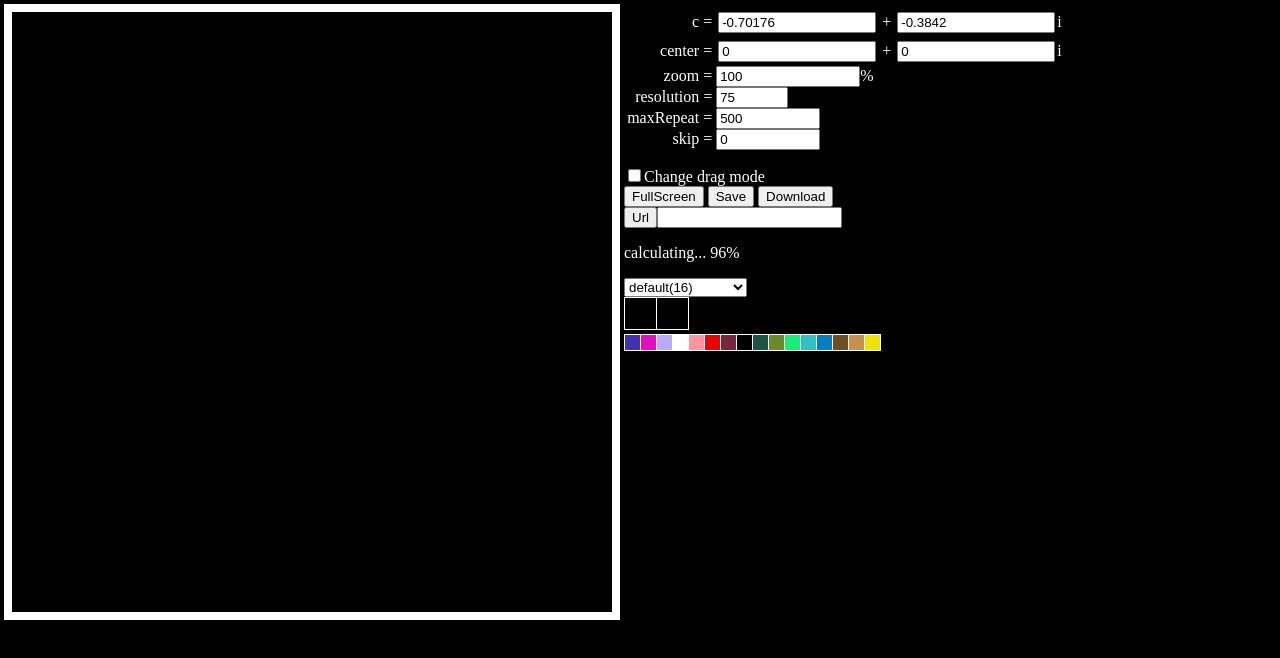
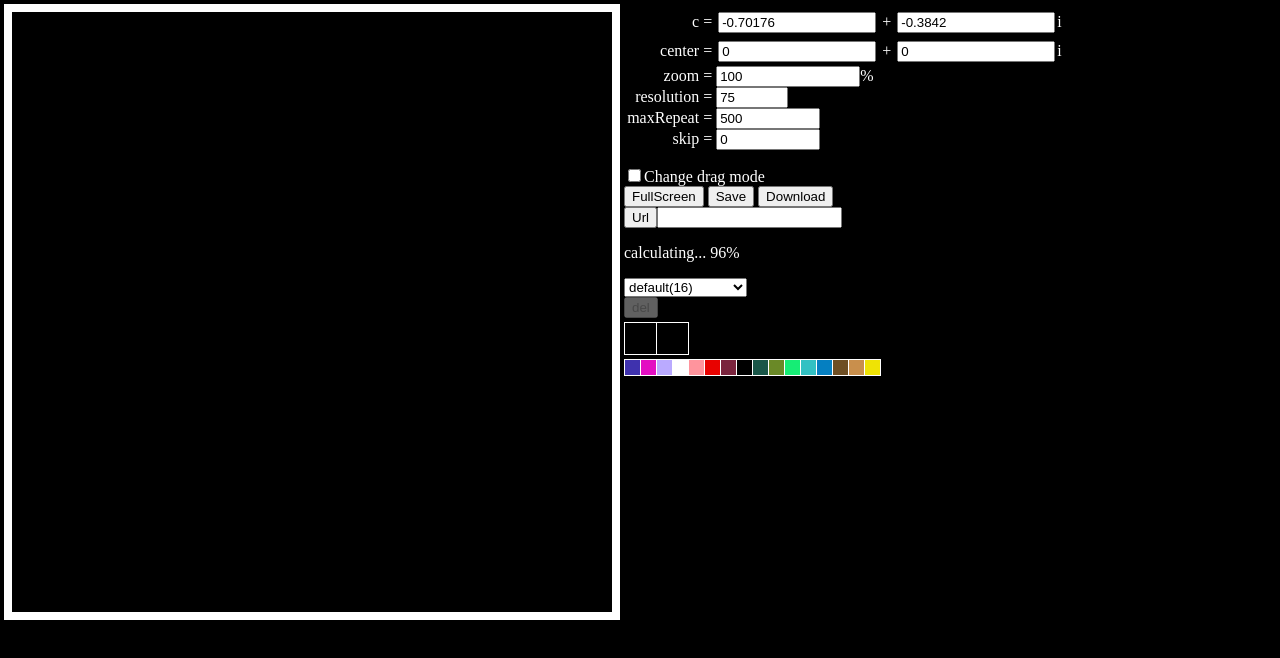
Before and after one commit to cuboktahedron/Fractal, a plain HTML site: page julia/index.html in a window 1280 px wide. Drawn offline with Linux system fonts and the light colour scheme.

Commit message:
add colorset deletion

```diff
--- a/julia/css/style.css
+++ b/julia/css/style.css
@@ -121,6 +121,10 @@ body {
     width: 32px;
   }
 
+  #colorsets .buttons {
+    margin-bottom: 4px;
+  }
+
   #ordinal-colors .ordinal-colors-row {
     display: table-row;
   }
--- a/julia/index.html
+++ b/julia/index.html
@@ -51,6 +51,9 @@
   </div>
   <div id="colorsets">
     <select id="sel-colors"></select>
+    <div class="buttons">
+      <input id="op-del-color" type="button" value="del">
+    </div>
     <div id="special-colors">
       <div id="background-color"></div>
       <div id="final-color"></div>
--- a/julia/js/colorsets.js
+++ b/julia/js/colorsets.js
@@ -10,7 +10,8 @@ const colorPalettes = [
       "#ff949d", "#e80200", "#7a243d", "#000000",
       "#195648", "#6a8927", "#16ed75", "#32c1c3",
       "#057fc1", "#6e4e23", "#c98f4c", "#efe305",
-    ]
+    ],
+    preset: true
   }, {
     name: 'grayscale(16)',
     background: '#000',
@@ -20,7 +21,8 @@ const colorPalettes = [
       "#444", "#555", "#666", "#777",
       "#888", "#999", "#aaa", "#bbb",
       "#ccc", "#ddd", "#eee", "#fff",
-    ]
+    ],
+    preset: true
   }, {
     name: 'grayscale(256)',
     background: '#000',
@@ -90,7 +92,8 @@ const colorPalettes = [
       "#f4f4f4", "#f5f5f5", "#f6f6f6", "#f7f7f7",
       "#f8f8f8", "#f9f9f9", "#fafafa", "#fbfbfb",
       "#fcfcfc", "#fdfdfd", "#fefefe", "#ffffff",
-    ]
+    ],
+    preset: true
   }, {
     name: 'black-blue(256)',
     background: '#000',
@@ -160,7 +163,8 @@ const colorPalettes = [
       "#0000f4", "#0000f5", "#0000f6", "#0000f7",
       "#0000f8", "#0000f9", "#0000fa", "#0000fb",
       "#0000fc", "#0000fd", "#0000fe", "#0000ff",
-    ]
+    ],
+    preset: true
   }, {
     name: 'black-green(256)',
     background: '#000',
@@ -230,7 +234,8 @@ const colorPalettes = [
       "#00f400","#00f500","#00f600","#00f700",
       "#00f800","#00f900","#00fa00","#00fb00",
       "#00fc00","#00fd00","#00fe00","#00ff00",
-    ]
+    ],
+    preset: true
   }, {
     name: 'black-red(256)',
     background: '#000',
@@ -300,7 +305,8 @@ const colorPalettes = [
       "#f40000","#f50000","#f60000","#f70000",
       "#f80000","#f90000","#fa0000","#fb0000",
       "#fc0000","#fd0000","#fe0000","#ff0000",
-    ]
+    ],
+    preset: true
   }, {
     name: 'binary',
     background: '#000',
@@ -308,7 +314,8 @@ const colorPalettes = [
     colors: [
       "#000",
       "#fff",
-    ]
+    ],
+    preset: true
   }, {
     name: 'cycle(12)',
     background: '#000',
@@ -326,7 +333,8 @@ const colorPalettes = [
       "#920783",
       "#e4007f",
       "#e5004f",
-    ]
+    ],
+    preset: true
   }, {
     name: 'cycle(24)',
     background: '#000',
@@ -356,6 +364,7 @@ const colorPalettes = [
       '#E5006A',
       '#E5004F',
       '#E60033',
-    ]
+    ],
+    preset: true
   }
 ];
--- a/julia/js/views.js
+++ b/julia/js/views.js
@@ -649,6 +649,7 @@ class ColorsetsView {
     this.$ordinalColors = document.getElementById('ordinal-colors');
     this.$customColorset = document.getElementById('custom-colorset');
     this.$colorPicker = document.getElementById('color-picker');
+    this.$opDelColor = document.getElementById('op-del-color');
 
     this._customColorPalettes = [];
     this._colorPalettes = [];
@@ -659,6 +660,8 @@ class ColorsetsView {
 
     this.$colors.onchange = () => this.changeColor(this.$colors.value);
     this.$colors.onfocus = () => { this.$colors.dataset.prevIndex = this.$colors.value; }
+    this.$opDelColor.onclick = () => this.delColor();
+
     eventer.on('selectColor', (colorIndex) => this.selectColor(colorIndex));
     eventer.on('selectColorByName', (name) => this.selectColorByName(name));
     eventer.emit('selectColor', params.ci);
@@ -723,8 +726,10 @@ class ColorsetsView {
       this.$ordinalColors.appendChild(colorRow);
     }
 
+    this.$opDelColor.disabled = palette.preset;
+
     eventer.emit('changeColor', {
-      colorPalette: this._colorPalettes[colorIndex],
+      colorPalette: palette,
       colorIndex: colorIndex
     });
   }
@@ -745,7 +750,8 @@ class ColorsetsView {
             colors.push('#000');
           }
           return colors;
-        })()
+        })(),
+        preset: false,
       };
 
       this._customColorPalettes.push(newcolorPalette);
@@ -754,7 +760,7 @@ class ColorsetsView {
     } else {
       this.$colors.selectedIndex = this.$colors.dataset.prevIndex;
     }
-}
+  }
 
   selectColor(colorIndex) {
     this.$colors.selectedIndex = colorIndex
@@ -780,6 +786,17 @@ class ColorsetsView {
     this.$colorPicker.onchange = () => {
       $color.style.background = this.$colorPicker.value;
     }
+  }
+
+  delColor() {
+    const customColorIndex = +this.$colors.selectedIndex - colorPalettes.length;
+    if (customColorIndex < 0) {
+      return;
+    }
+
+    this._customColorPalettes.splice(customColorIndex, 1);
+    this._initColorSelection();
+    eventer.emit('selectColor', customColorIndex + colorPalettes.length - 1);
   }
 };
 
```
